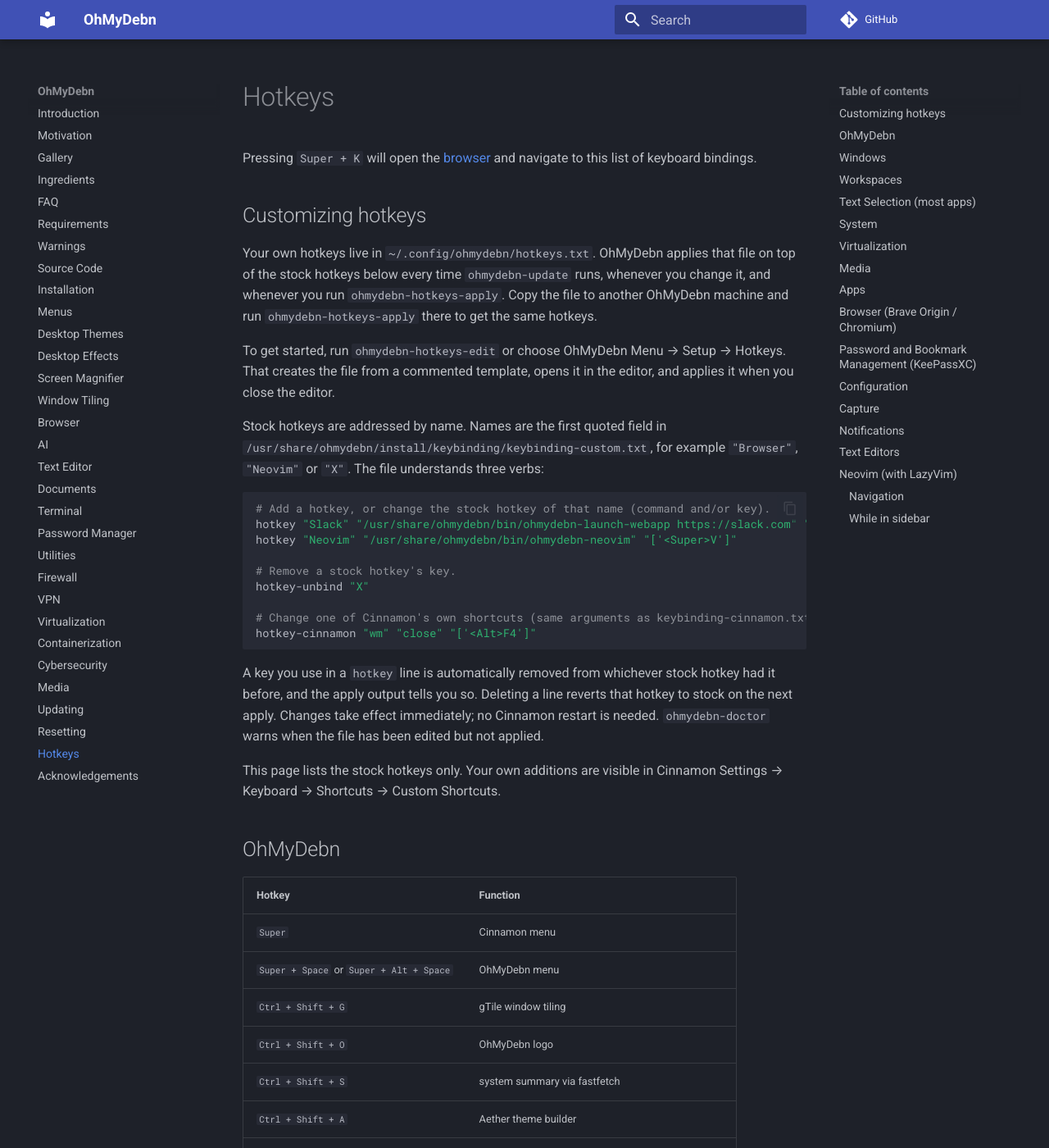
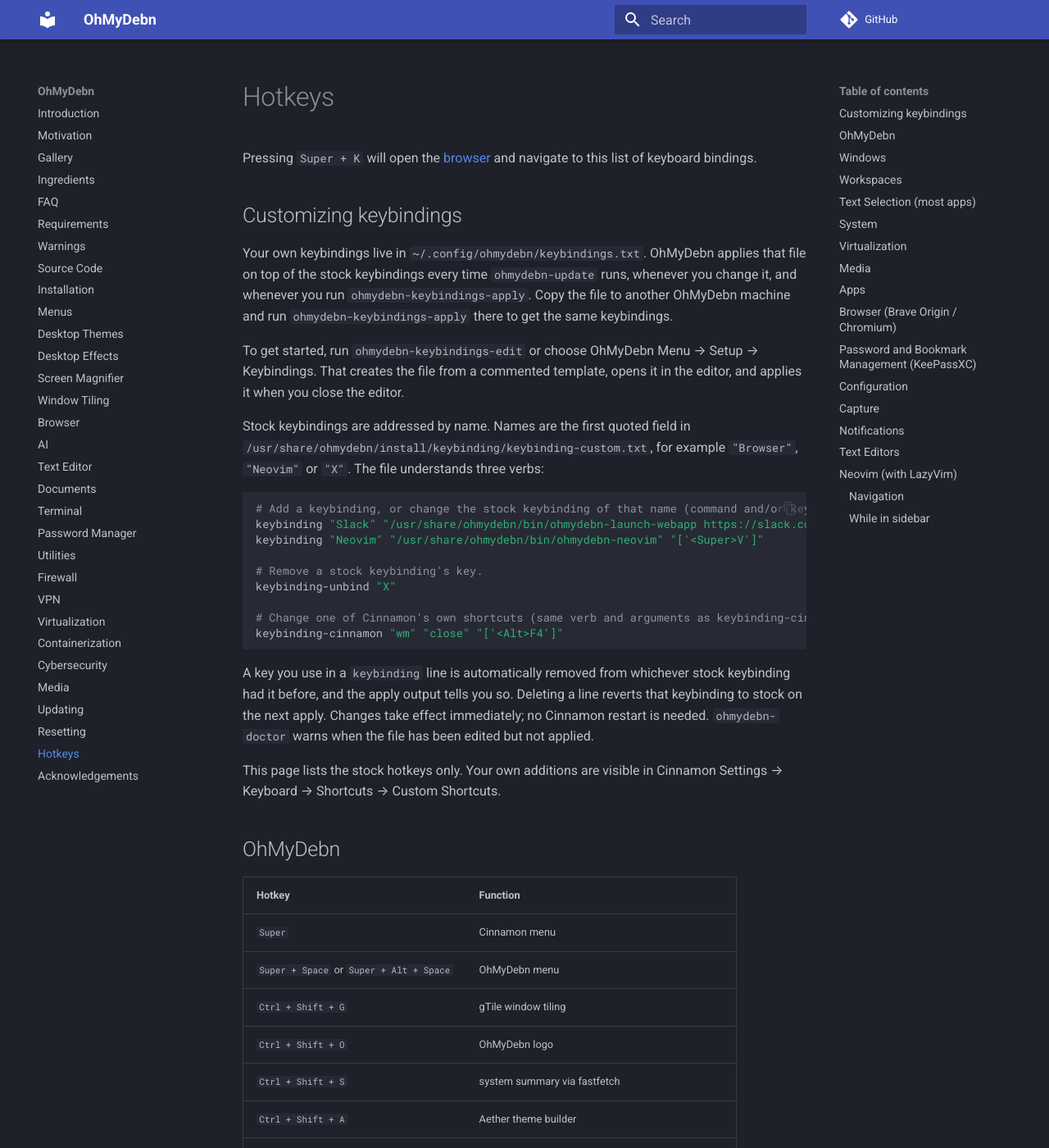
Before and after one commit to dougburks/ohmydebn-docs, an MkDocs documentation site: the page built from docs/hotkeys.md, in a window 1280 px wide and 1400 px high. Shown: the whole window at 82% size. Built offline with MkDocs 1.6.1 and Material for MkDocs 9.7.7, drawn with Linux system fonts in a browser that asks for light colours; comment, search, counter and statistics services are not loaded.

Commit message:
Rename the customizing section to keybindings to match the menu, commands and file

````diff
--- a/docs/hotkeys.md
+++ b/docs/hotkeys.md
@@ -1,26 +1,26 @@
 Pressing `Super + K` will open the [browser](browser.md) and navigate to this list of keyboard bindings.
 
-## Customizing hotkeys
+## Customizing keybindings
 
-Your own hotkeys live in `~/.config/ohmydebn/hotkeys.txt`. OhMyDebn applies that file on top of the stock hotkeys below every time `ohmydebn-update` runs, whenever you change it, and whenever you run `ohmydebn-hotkeys-apply`. Copy the file to another OhMyDebn machine and run `ohmydebn-hotkeys-apply` there to get the same hotkeys.
+Your own keybindings live in `~/.config/ohmydebn/keybindings.txt`. OhMyDebn applies that file on top of the stock keybindings every time `ohmydebn-update` runs, whenever you change it, and whenever you run `ohmydebn-keybindings-apply`. Copy the file to another OhMyDebn machine and run `ohmydebn-keybindings-apply` there to get the same keybindings.
 
-To get started, run `ohmydebn-hotkeys-edit` or choose OhMyDebn Menu → Setup → Hotkeys. That creates the file from a commented template, opens it in the editor, and applies it when you close the editor.
+To get started, run `ohmydebn-keybindings-edit` or choose OhMyDebn Menu → Setup → Keybindings. That creates the file from a commented template, opens it in the editor, and applies it when you close the editor.
 
-Stock hotkeys are addressed by name. Names are the first quoted field in `/usr/share/ohmydebn/install/keybinding/keybinding-custom.txt`, for example `"Browser"`, `"Neovim"` or `"X"`. The file understands three verbs:
+Stock keybindings are addressed by name. Names are the first quoted field in `/usr/share/ohmydebn/install/keybinding/keybinding-custom.txt`, for example `"Browser"`, `"Neovim"` or `"X"`. The file understands three verbs:
 
 ```bash
-# Add a hotkey, or change the stock hotkey of that name (command and/or key).
-hotkey "Slack" "/usr/share/ohmydebn/bin/ohmydebn-launch-webapp https://slack.com" "['<Super>S']"
-hotkey "Neovim" "/usr/share/ohmydebn/bin/ohmydebn-neovim" "['<Super>V']"
+# Add a keybinding, or change the stock keybinding of that name (command and/or key).
+keybinding "Slack" "/usr/share/ohmydebn/bin/ohmydebn-launch-webapp https://slack.com" "['<Super>S']"
+keybinding "Neovim" "/usr/share/ohmydebn/bin/ohmydebn-neovim" "['<Super>V']"
 
-# Remove a stock hotkey's key.
-hotkey-unbind "X"
+# Remove a stock keybinding's key.
+keybinding-unbind "X"
 
-# Change one of Cinnamon's own shortcuts (same arguments as keybinding-cinnamon.txt).
-hotkey-cinnamon "wm" "close" "['<Alt>F4']"
+# Change one of Cinnamon's own shortcuts (same verb and arguments as keybinding-cinnamon.txt).
+keybinding-cinnamon "wm" "close" "['<Alt>F4']"
 ```
 
-A key you use in a `hotkey` line is automatically removed from whichever stock hotkey had it before, and the apply output tells you so. Deleting a line reverts that hotkey to stock on the next apply. Changes take effect immediately; no Cinnamon restart is needed. `ohmydebn-doctor` warns when the file has been edited but not applied.
+A key you use in a `keybinding` line is automatically removed from whichever stock keybinding had it before, and the apply output tells you so. Deleting a line reverts that keybinding to stock on the next apply. Changes take effect immediately; no Cinnamon restart is needed. `ohmydebn-doctor` warns when the file has been edited but not applied.
 
 This page lists the stock hotkeys only. Your own additions are visible in Cinnamon Settings → Keyboard → Shortcuts → Custom Shortcuts.
 
````
